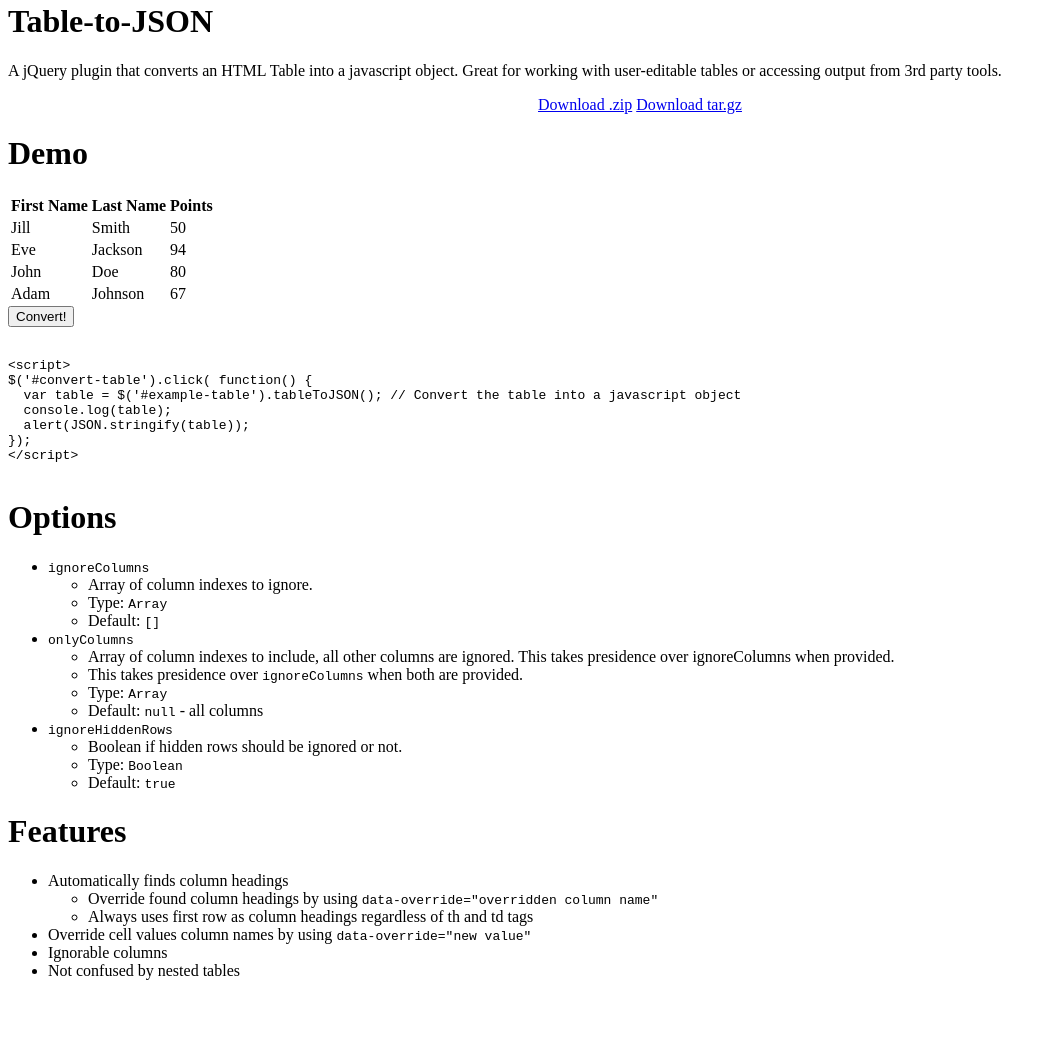
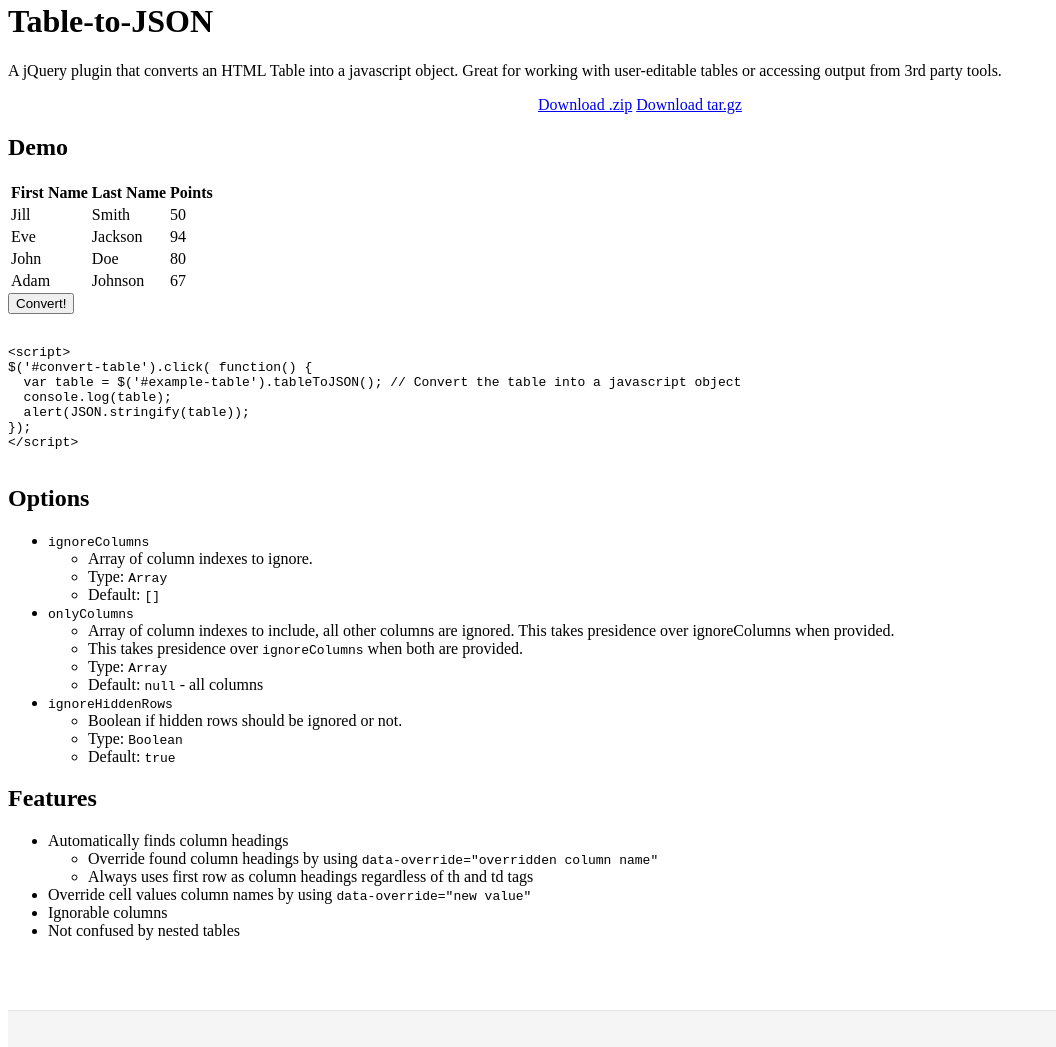
Before and after one commit to lightswitch05/table-to-json, a plain HTML site: page index.html in a window 1280 px wide. Shown: the part 180-1227 px from the top of the page, without its empty margins (0-1056 px from the left). Drawn offline with nearby package versions, Linux system fonts and the light colour scheme; some icons are missing.

Commit message:
minor changes

```diff
--- a/index.html
+++ b/index.html
@@ -53,7 +53,7 @@
     <!-- MAIN CONTENT -->
     <div class="container">
       <div class="row center span10">
-        <h1>Demo</h1>
+        <h2>Demo</h2>
         <table id='example-table' class="table table-striped">
           <thead>
             <tr>
@@ -95,7 +95,7 @@
       </div>
 
       <div class="row span10">
-        <h1>Options</h1>
+        <h2>Options</h2>
         <ul>
           <li><code>ignoreColumns</code>
             <ul>
@@ -123,7 +123,7 @@
       </div>
 
       <div class="row span10">
-        <h1>Features</h1>
+        <h2>Features</h2>
         <ul>
           <li>Automatically finds column headings
             <ul>
@@ -143,7 +143,7 @@
       <div class="container">
         <p class="copyright">
           Table-to-JSON &copy; <a href="https://github.com/lightswitch05">Daniel White</a> 2013.
-          Released under the <a href="https://github.com/lightswitch05/filterable/blob/master/MIT-LICENSE">MIT license</a>.
+          Released under the <a href="https://github.com/lightswitch05/table-to-json/blob/master/MIT-LICENSE">MIT license</a>.
         </p>
       </div>
     </footer>
```
